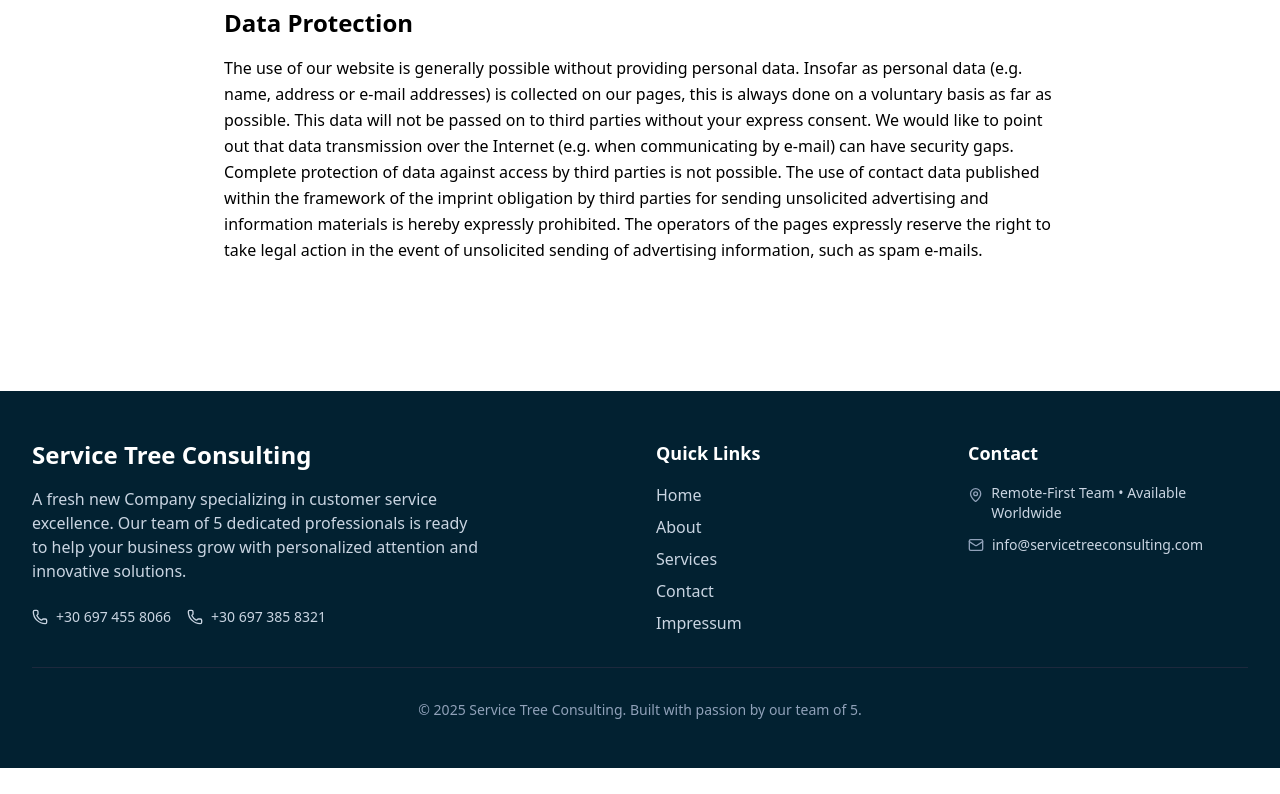
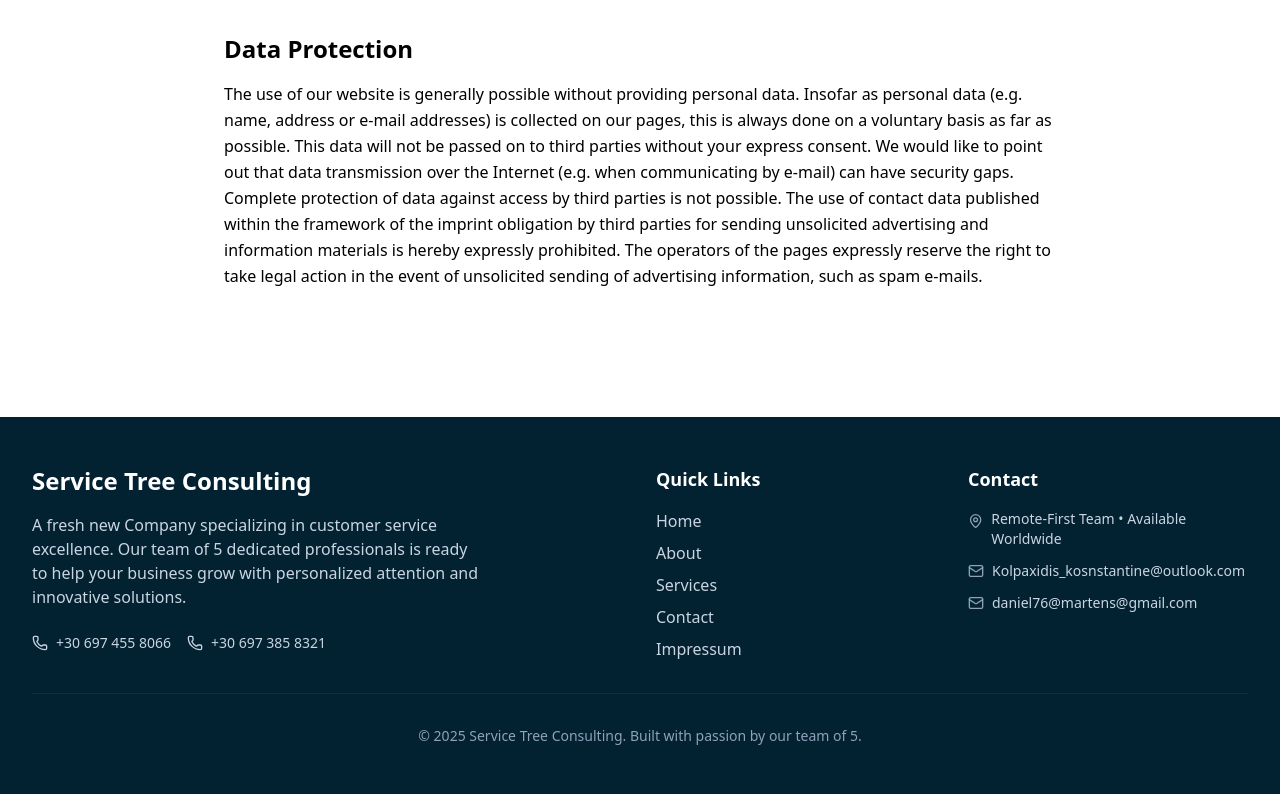
Before and after one commit to Nissmoline/servicetree, a Next.js app: page /impressum in a window 1280 px wide. Shown: the part 818-1612 px from the top of the page. Before the commit the page ends 1586 px from the top, so only its background shows below. Built offline with nearby package versions, Linux system fonts and the light colour scheme.

Commit message:
ne emails meta fixed

```diff
--- a/src/app/impressum/page.jsx
+++ b/src/app/impressum/page.jsx
@@ -37,6 +37,9 @@ export default function ImpressumPage() {
             <p>
               {t("impressum.contact.email")}
             </p>
+            <p>
+              {t("impressum.contact.email2")}
+            </p>
           </section>
 
           <section>
--- a/src/app/layout.js
+++ b/src/app/layout.js
@@ -14,8 +14,8 @@ const geistMono = Geist_Mono({
 });
 
 export const metadata = {
-  title: "Create Next App",
-  description: "Generated by create next app",
+  title: "Service Tree Consulting - Fresh Approach to Customer Service Excellence",
+  description: "Service Tree Consulting offers innovative solutions and personalized attention for call center services and customer support. A dynamic team ready to help your business grow.",
 };
 
 export default function RootLayout({ children }) {
--- a/src/components/contact-section.jsx
+++ b/src/components/contact-section.jsx
@@ -76,6 +76,7 @@ export default function ContactSection() {
                   <div>
                     <h4 className="font-semibold text-slate-900 mb-1">Email</h4>
                     <p className="text-slate-600">{t("contact.info.email")}</p>
+                    <p className="text-slate-600">{t("contact.info.email2")}</p>
                   </div>
                 </div>
               </div>
--- a/src/components/footer.jsx
+++ b/src/components/footer.jsx
@@ -98,7 +98,11 @@ export default function Footer() {
               </div>
               <div className="flex items-center space-x-2">
                 <Mail className="h-4 w-4 text-slate-400" />
-                <span className="text-sm text-slate-300">{t("contact.info.email")}
+                <span className="text-sm text-slate-300">{t("contact.info.email")}</span>
+              </div>
+              <div className="flex items-center space-x-2">
+                <Mail className="h-4 w-4 text-slate-400" />
+                <span className="text-sm text-slate-300">{t("contact.info.email2")}
                 </span>
               </div>
             </div>
--- a/src/components/language-provider.jsx
+++ b/src/components/language-provider.jsx
@@ -52,8 +52,8 @@ const translations = {
     "contact.info.address2": "Remote-First Team • Available Worldwide",
     "contact.info.phone": "+30 697 455 8066",
     "contact.info.phone2": "+30 697 385 8321",
-    "contact.info.email": "info@servicetreeconsulting.com",
-    "contact.form.title": "Tell Us About Your Project",
+    "contact.info.email": "Kolpaxidis_kosnstantine@outlook.com",
+    "contact.info.email2": "daniel76@martens@gmail.com",
     "contact.form.name": "Your Name",
     "contact.form.email": "Email Address",
     "contact.form.company": "Company Name",
@@ -139,7 +139,8 @@ const translations = {
     "contact.info.address": "Remote-First Team • Weltweit verfügbar",
     "contact.info.phone": "+30 697 455 8066",
     "contact.info.phone2": "+30 697 385 8321",
-    "contact.info.email": "hallo@servicetreeconsulting.com",
+    "contact.info.email": "Kolpaxidis_kosnstantine@outlook.com",
+    "contact.info.email2": "daniel76@martens@gmail.com",
     "contact.form.title": "Erzählen Sie uns von Ihrem Projekt",
     "contact.form.name": "Ihr Name",
     "contact.form.email": "E-Mail-Adresse",
@@ -225,7 +226,8 @@ const translations = {
     "contact.info.address": "Remote-First Ομάδα • Διαθέσιμοι Παγκοσμίως",
     "contact.info.phone": "+30 697 455 8066",
     "contact.info.phone2": "+30 697 385 8321",
-    "contact.info.email": "info@servicetreeconsulting.com",
+    "contact.info.email": "Kolpaxidis_kosnstantine@outlook.com",
+    "contact.info.email2": "daniel76@martens@gmail.com",
     "contact.form.title": "Πείτε μας για το Έργο σας",
     "contact.form.name": "Το Όνομά σας",
     "contact.form.email": "Διεύθυνση Email",
```
